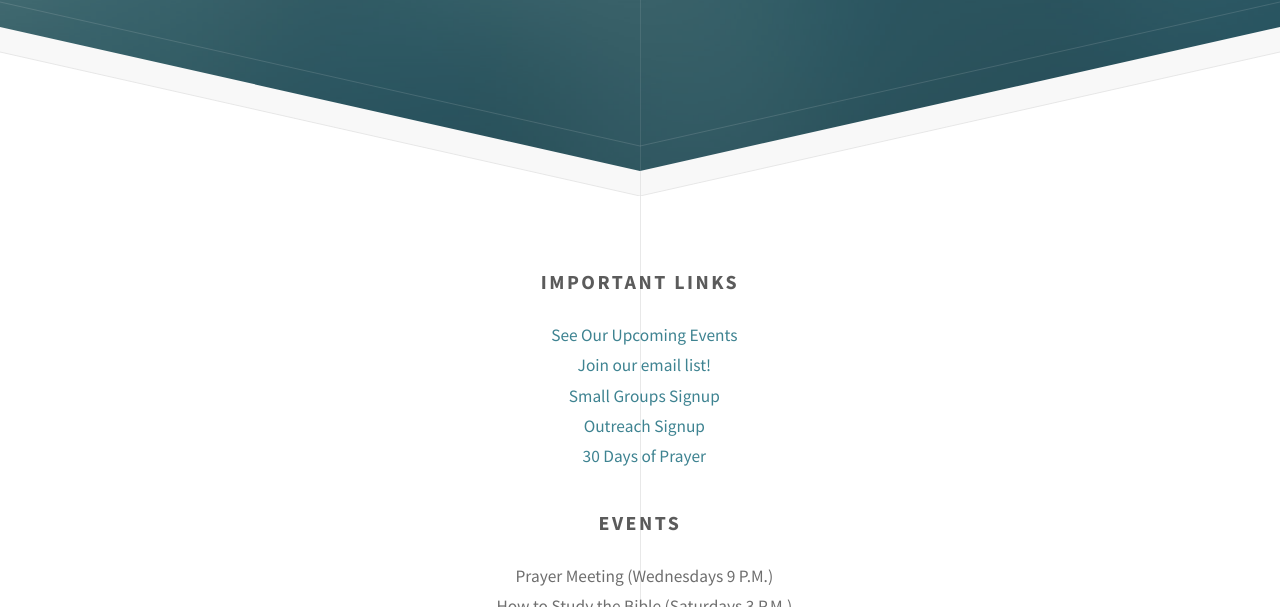
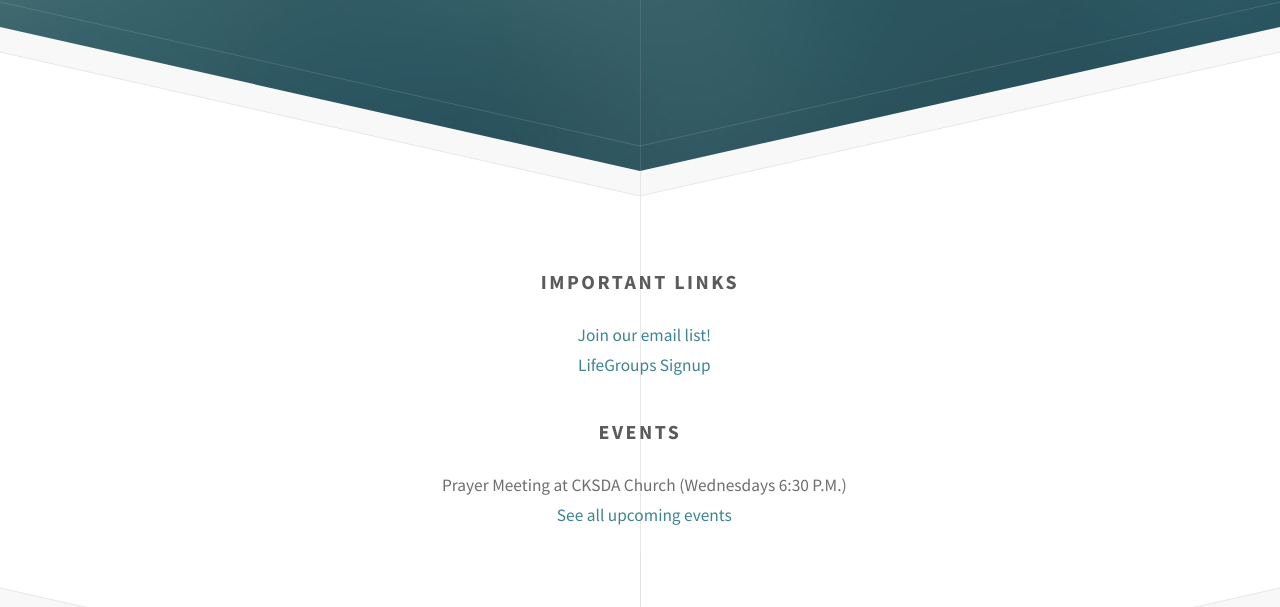
Before and after one commit to CKSDAChurch/cksda.github.io, a plain HTML site: page college.html in a window 1280 px wide. Shown: the part 345-952 px from the top of the page. Drawn offline with Linux system fonts and the light colour scheme.

Commit message:
% update college links

```diff
--- a/college.html
+++ b/college.html
@@ -32,18 +32,15 @@
 					<h3>Important Links</h3>
 				</header>
 				<ul class="default">
-					<li><a href="https://calendar.google.com/calendar/embed?src=c_63i8klbtoarrh3hjkhsij432r0%40group.calendar.google.com&ctz=America%2FNew_York" target="_blank">See Our Upcoming Events</a></li>
-					<li><a href="https://docs.google.com/forms/d/e/1FAIpQLSd9RK1tLjvikSZ3Yl2O3P7dbdpoCuYJtbYT1TClXWn_EytcSg/viewform" target="_blank">Join our email list!</a></li>
-					<li><a href="https://forms.gle/zYwmTYW8GF1CHXf69" target="_blank">Small Groups Signup</a></li>
-					<li><a href="https://docs.google.com/forms/d/e/1FAIpQLSfFxXt-FuIMjk_U_iRjIjHa987y7R33e4QMF--y_NJP4vINLA/viewform" target="_blank">Outreach Signup</a></li>
-					<li><a href="https://docs.google.com/spreadsheets/u/1/d/1bmZdnd7zzWcwSGu1nd4mOPm42smBWJQ45alyREsCaLg/htmlview" target="_blank">30 Days of Prayer</a></li>
+					<li><a href="https://docs.google.com/forms/d/e/1FAIpQLSf3oeg4BY8MOzHEq1ppLYK7x8YEwT59FUPZ7ligOqFo0pv_-Q/viewform" target="_blank">Join our email list!</a></li>
+					<li><a href="https://docs.google.com/forms/d/e/1FAIpQLSfH58WJ83pvQEUOvDc_eW3_ySRQxFt0EJuqnu5fc4izqS6AVg/viewform" target="_blank">LifeGroups Signup</a></li>
 				</ul>
 				<header>
 					<h3>Events</h3>
 				</header>
 				<ul class="default">
-					<li>Prayer Meeting (Wednesdays 9 P.M.)</li>
-					<li>How to Study the Bible (Saturdays 3 P.M.)</li>
+					<li>Prayer Meeting at CKSDA Church (Wednesdays 6:30 P.M.)</li>
+					<li><a href="https://calendar.google.com/calendar/embed?src=c_63i8klbtoarrh3hjkhsij432r0%40group.calendar.google.com&ctz=America%2FNew_York" target="_blank">See all upcoming events</a></li>
 				</ul>
 			</section>
 		</div>
```
Also changed, not shown: calendar.html (+1 -1 lines).
